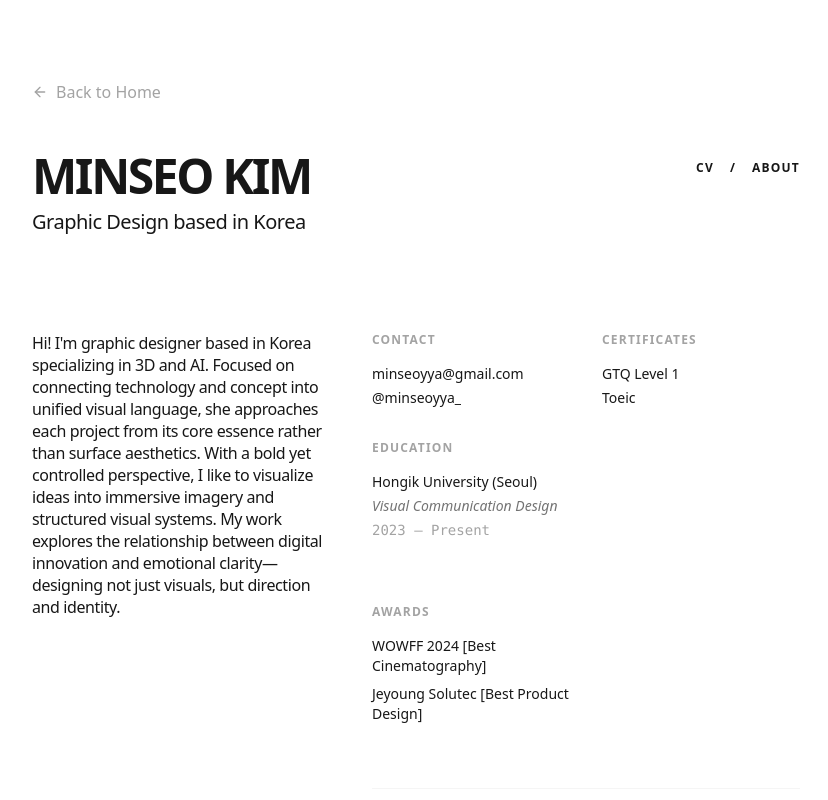
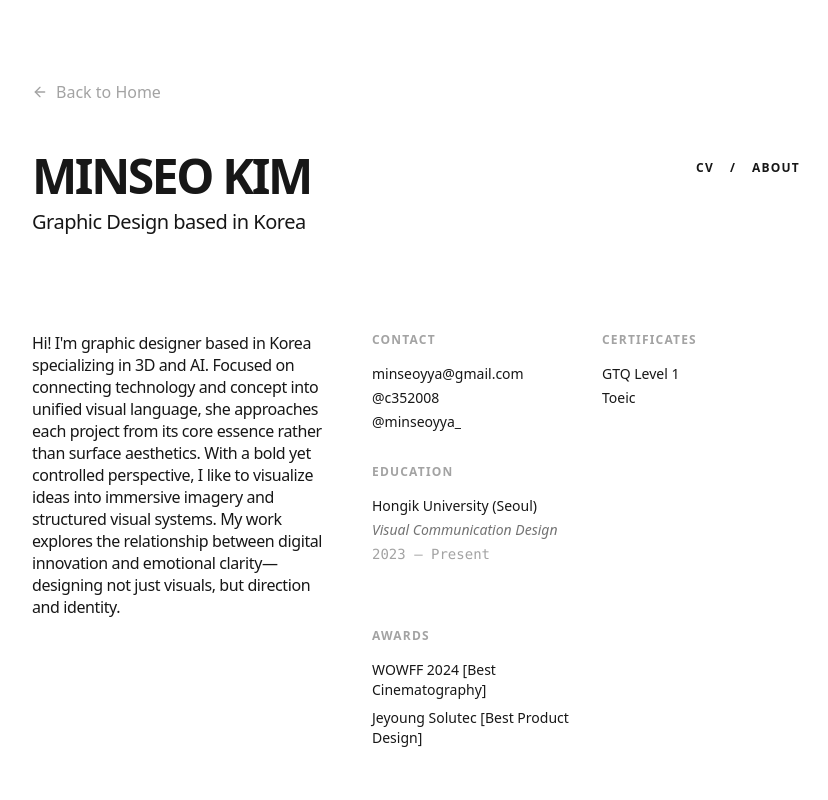
Before and after one commit to minseoyya/minseoyya_web1, a React (Vite) app: page /cv in a window 1280 px wide. Shown: the top 800 px of the page, without its empty margins (224-1052 px from the left). Built offline with nearby package versions, Linux system fonts and the light colour scheme.

Commit message:
Update CV.tsx

```diff
--- a/src/pages/CV.tsx
+++ b/src/pages/CV.tsx
@@ -50,6 +50,7 @@ export function CVPage() {
                                 <h2 className="text-xs font-bold uppercase tracking-widest text-neutral-400 mb-4">Contact</h2>
                                 <div className="space-y-1 text-sm">
                                     <p>minseoyya@gmail.com</p>
+                                    <p>@c352008</p>
                                     <p>@minseoyya_</p>
                                 </div>
                             </div>
```
